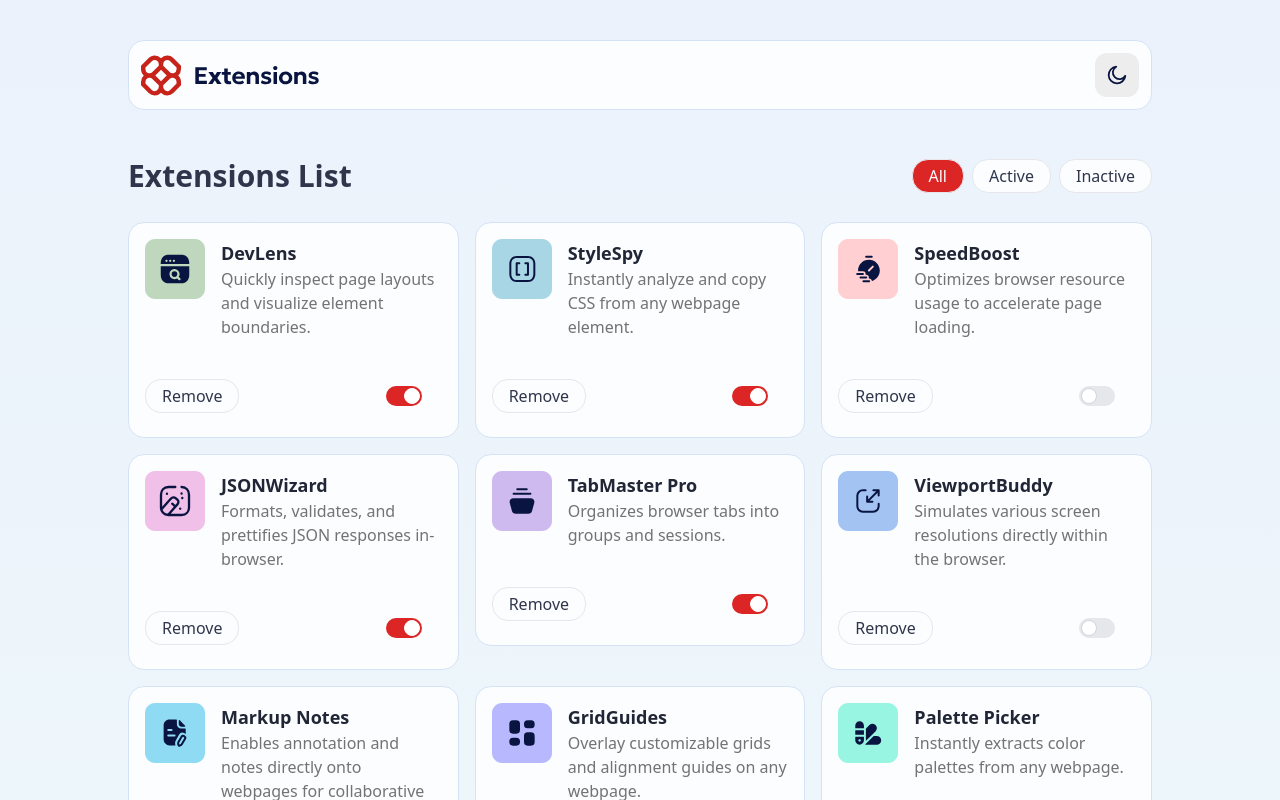
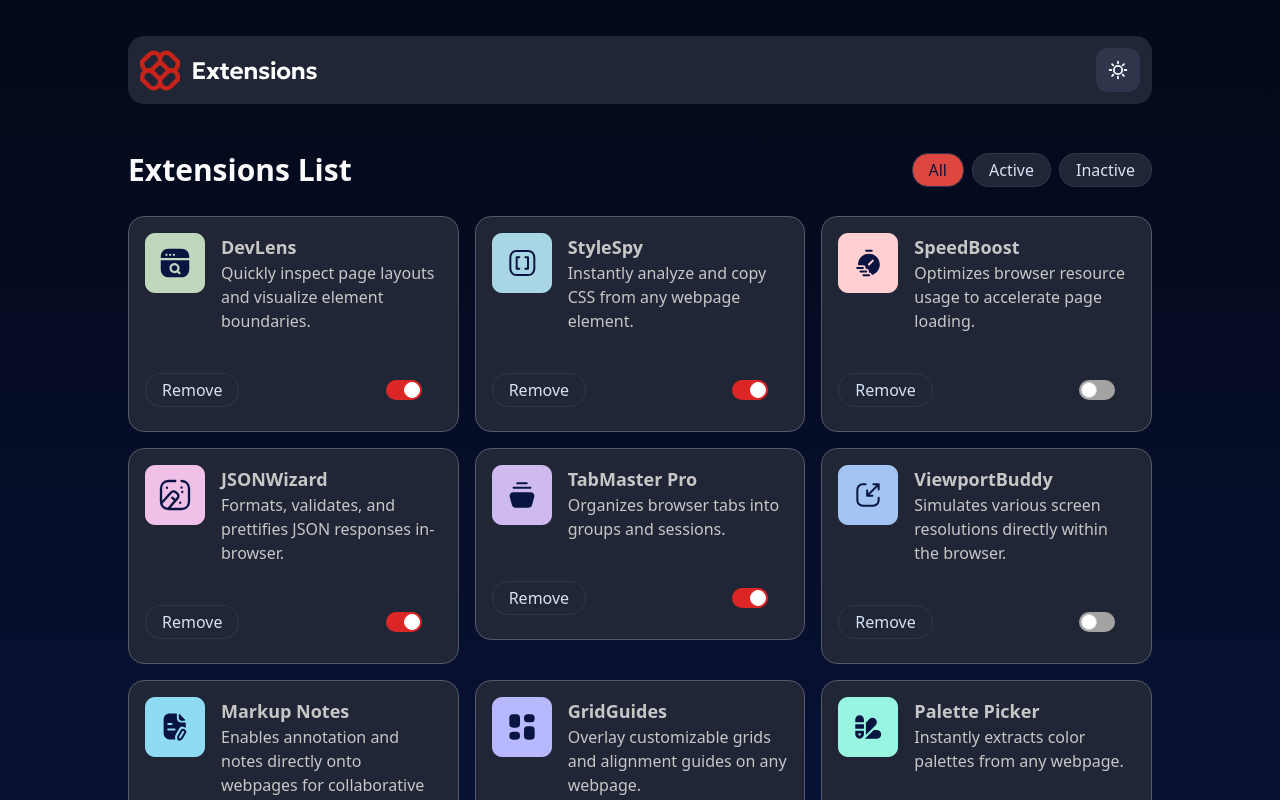
Before and after one commit to WalkerFGZ/extension-manager, a React (Vite) app: page / in a window 1280 px wide. Shown: the top 800 px of the page. Built offline with nearby package versions, Linux system fonts and the light colour scheme.

Commit message:
add dark theme

```diff
--- a/src/App.css
+++ b/src/App.css
@@ -16,3 +16,15 @@ body {
 .button-primary.active {
   @apply bg-red-600 text-neutral-0;
 }
+
+.dark .button-primary {
+  @apply bg-neutral-800 text-neutral-200 border-neutral-700;
+}
+
+.dark .button-primary:hover {
+  @apply border-red-500;
+}
+
+.dark .button-primary.active {
+  @apply bg-red-500 text-neutral-900;
+}
--- a/src/App.tsx
+++ b/src/App.tsx
@@ -1,18 +1,30 @@
-import { useState } from "react"; import "./App.css";
+import "./App.css";
 
+import { useEffect, useState } from "react";
+
+import { Extension } from "./vite-env";
 import Filters from "./components/Filters";
 import Header from "./components/Header";
 import ListExtensions from "./components/ListExtensions";
-import { Extension } from "./vite-env";
 import data from "./utils/data.json";
 
 function App() {
+  const [isDarkTheme, setIsDarkThem] = useState(true);
   const initialData = data;
   const [extensions, setExtensions] = useState<Extension[]>(initialData);
+
+  useEffect(() => {
+    const body = document.documentElement;
+    if (isDarkTheme) {
+      body.classList.add("dark");
+    } else {
+      body.classList.remove("dark");
+    }
+  }, [isDarkTheme]);
   return (
-    <div className="flex justify-center bg-gradient-light text-neutral-700 min-h-screen">
-      <div className="max-w-[1440px] md:px-32 px-4 w-full pt-4 md:pt-10">
-        <Header />
+    <div className="flex justify-center bg-gradient-light dark:bg-gradient-dark text-neutral-700 dark:text-neutral-0 min-h-screen">
+      <div className="max-w-[1440px] md:px-32 px-4 w-full pt-4 md:pt-9">
+        <Header isDarkTheme={isDarkTheme} setIsDarkThem={setIsDarkThem} />
         <Filters data={initialData} setExtensions={setExtensions} />
         <ListExtensions data={extensions} />
       </div>
--- a/src/components/ExtensionCard.tsx
+++ b/src/components/ExtensionCard.tsx
@@ -1,16 +1,22 @@
+import { Extension } from "../vite-env";
 import ToggleExtensionStatus from "./ToggleExtensionStatus";
-import { Extension } from "../vite-env";
 
 const ExtensionCard = ({ logo, name, description, isActive }: Extension) => {
   return (
-    <article className="bg-neutral-0 rounded-2xl p-4 border-neutral-200 border">
+    <article className=" bg-neutral-0 dark:bg-neutral-800 dark:border-neutral-600 border-1 rounded-2xl p-4 border-neutral-200 border">
       <div className="flex gap-4">
         <div>
-          <img src={`src/${logo}`} className="w-[60px] min-w-[60px]" alt={name} />
+          <img
+            src={`src/${logo}`}
+            className="w-[60px] min-w-[60px]"
+            alt={name}
+          />
         </div>
         <div className="max-w-[270px] pb-5 md:pb-10">
-          <h2 className="text-lg font-bold text-neutral-800 text-balance">{name}</h2>
-          <p className="text-neutral-500">
+          <h2 className="text-lg font-bold text-neutral-800 dark:text-neutral-300 text-balance">
+            {name}
+          </h2>
+          <p className="text-neutral-500 dark:text-neutral-300">
             {description}
           </p>
         </div>
--- a/src/components/FilterButtons.tsx
+++ b/src/components/FilterButtons.tsx
@@ -1,22 +1,45 @@
+import { Extension } from "../vite-env";
 import { useState } from "react";
-import { Extension } from "../vite-env";
 
-const FilterButtons = ({ data, setExtensions }: { data: Extension[]; setExtensions: (extensions: Extension[]) => void }) => {
-  const [type, setType] = useState('All');
+const FilterButtons = ({
+  data,
+  setExtensions,
+}: {
+  data: Extension[];
+  setExtensions: (extensions: Extension[]) => void;
+}) => {
+  const [type, setType] = useState("All");
 
   const handleFilter = (type: string) => {
     setType(type);
-    if (type === 'All') {
+    if (type === "All") {
       setExtensions(data);
     } else {
-      setExtensions(data.filter((extension) => extension.isActive === (type === 'Active')));
+      setExtensions(
+        data.filter((extension) => extension.isActive === (type === "Active"))
+      );
     }
-  }
+  };
   return (
     <div className="flex gap-2">
-      <button className={`button-primary ${type === 'All' ? 'active' : ''}`} onClick={() => handleFilter('All')}>All</button>
-      <button className={`button-primary ${type === 'Active' ? 'active' : ''}`} onClick={() => handleFilter('Active')}>Active</button>
-      <button className={`button-primary ${type === 'Inactive' ? 'active' : ''}`} onClick={() => handleFilter('Inactive')}>Inactive</button>
+      <button
+        className={`button-primary ${type === "All" ? "active" : ""}`}
+        onClick={() => handleFilter("All")}
+      >
+        All
+      </button>
+      <button
+        className={`button-primary ${type === "Active" ? "active" : ""}`}
+        onClick={() => handleFilter("Active")}
+      >
+        Active
+      </button>
+      <button
+        className={`button-primary ${type === "Inactive" ? "active" : ""}`}
+        onClick={() => handleFilter("Inactive")}
+      >
+        Inactive
+      </button>
     </div>
   );
 };
--- a/src/components/Filters.tsx
+++ b/src/components/Filters.tsx
@@ -1,11 +1,19 @@
 import { Extension } from "../vite-env";
 import FilterButtons from "./FilterButtons";
 
-const Filters = ({ data, setExtensions }: { data: Extension[]; setExtensions: (extensions: Extension[]) => void }) => {
+const Filters = ({
+  data,
+  setExtensions,
+}: {
+  data: Extension[];
+  setExtensions: (extensions: Extension[]) => void;
+}) => {
   return (
     <section className="flex justify-between items-center pt-7 pb-2 md:pb-0 gap-3 md:gap-0 md:pt-12 flex-col md:flex-row">
       <div>
-        <h1 className="text-3xl font-bold">Extensions List</h1>
+        <h1 className="text-3xl font-bold dark:text-neutral-50">
+          Extensions List
+        </h1>
       </div>
 
       <FilterButtons data={data} setExtensions={setExtensions} />
--- a/src/components/Header.tsx
+++ b/src/components/Header.tsx
@@ -1,15 +1,34 @@
+import MainDarkLogo from "../assets/images/logo-dark.svg";
 import MainLogo from "../assets/images/logo.svg";
-import ThemeLogo from "../assets/images/icon-moon.svg";
+import ThemeDarkLogo from "../assets/images/icon-moon.svg";
+import ThemeLightLogo from "../assets/images/icon-sun.svg";
 
-const Header = () => {
+const Header = ({
+  isDarkTheme,
+  setIsDarkThem,
+}: {
+  isDarkTheme: boolean;
+  setIsDarkThem: (value: boolean) => void;
+}) => {
   return (
-    <header className="bg-neutral-0 flex justify-between items-center border rounded-2xl border-neutral-200 px-3 py-3">
+    <header className="bg-neutral-0 dark:bg-neutral-800  flex justify-between items-center border rounded-2xl border-neutral-200 dark:border-none px-3 py-3">
       <div>
-        <img src={MainLogo} alt="Extensions Logo" />
+        {isDarkTheme ? (
+          <img src={MainDarkLogo} alt="Extensions Logo" />
+        ) : (
+          <img src={MainLogo} alt="Extensions Logo" />
+        )}
       </div>
 
-      <div className="bg-neutral-100 hover:bg-neutral-300 flex items-center px-3 py-3 rounded-xl cursor-pointer">
-        <img src={ThemeLogo} alt="Theme Logo" className="w-5" />
+      <div
+        className="bg-neutral-100 hover:bg-neutral-300 dark:bg-neutral-700 dark:hover:bg-neutral-600 flex items-center px-3 py-3 rounded-xl cursor-pointer"
+        onClick={() => setIsDarkThem(!isDarkTheme)}
+      >
+        {isDarkTheme ? (
+          <img src={ThemeLightLogo} alt="Theme Light Logo" className="w-5" />
+        ) : (
+          <img src={ThemeDarkLogo} alt="Theme Dark Logo" className="w-5" />
+        )}
       </div>
     </header>
   );
--- a/tailwind.config.js
+++ b/tailwind.config.js
@@ -1,5 +1,6 @@
 /** @type {import('tailwindcss').Config} */
 export default {
+  darkMode: "class",
   content: ["./index.html", "./src/**/*.{js,ts,jsx,tsx}"],
   theme: {
     extend: {
```
Also changed, not shown: src/assets/images/logo-dark.svg (added).
